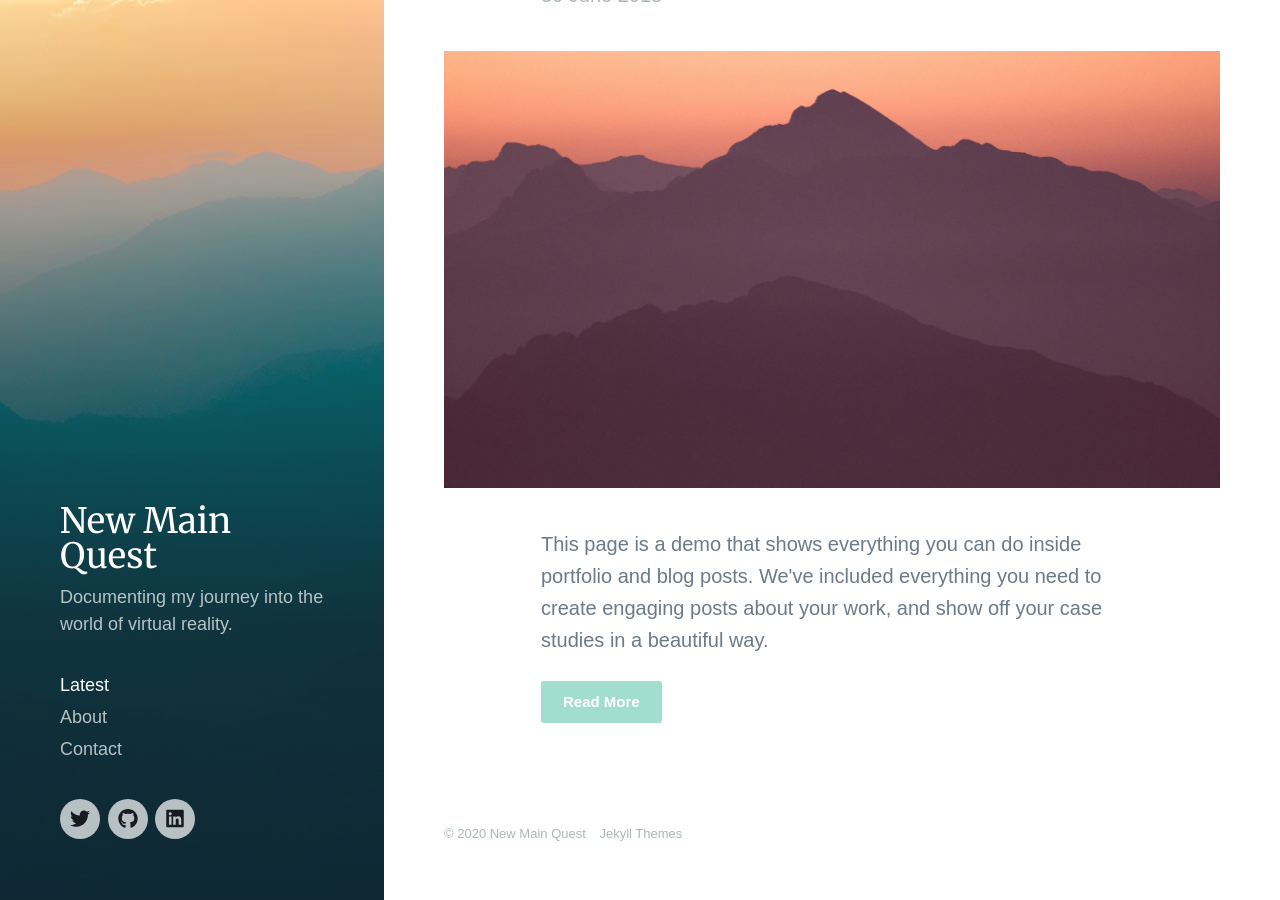
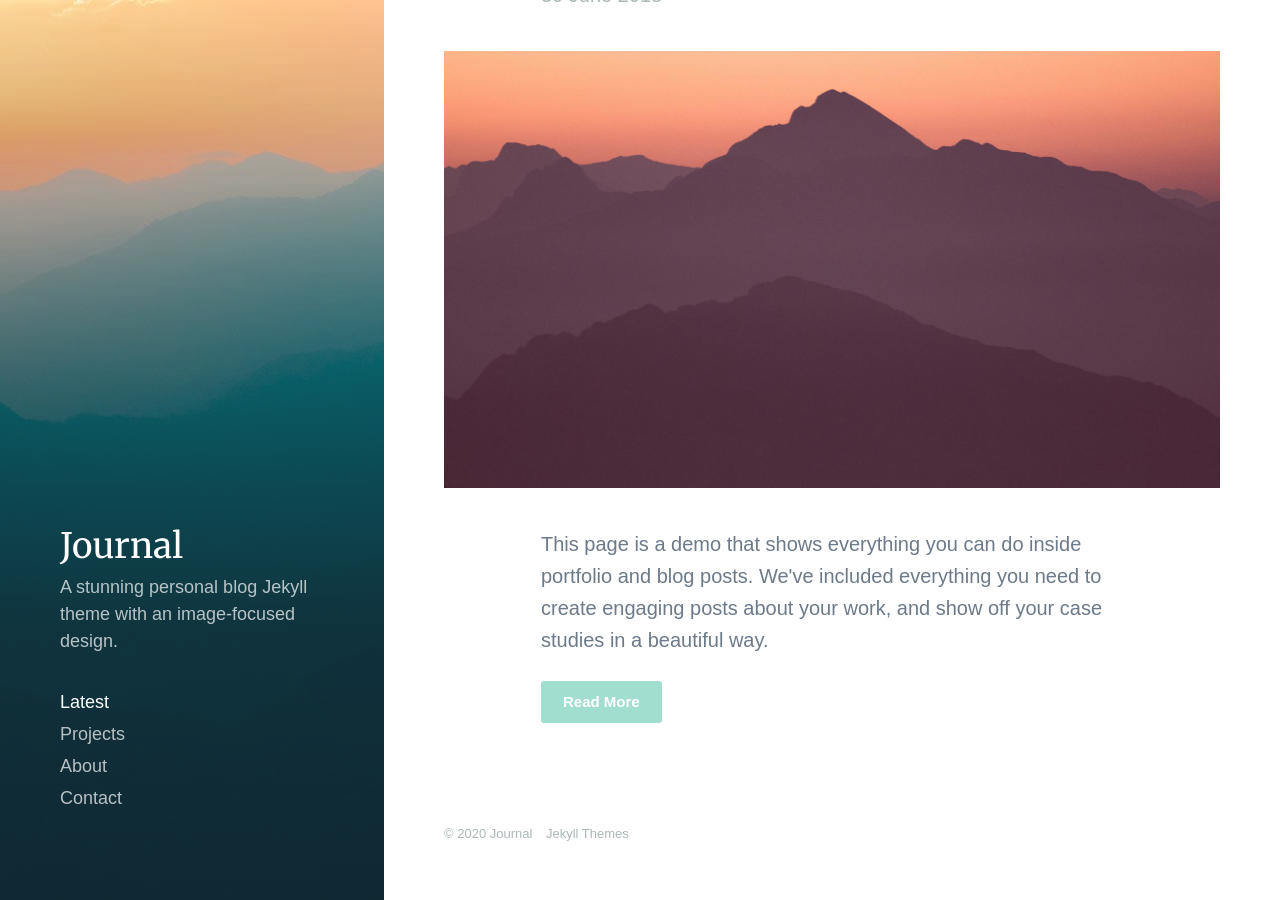
Before and after one commit to amandaparks/amandaparks.github.io, a Jekyll site: the page built from index.html, in a window 1280 px wide and 900 px high, scrolled down 133 px. Built offline with Jekyll 4.4.1, drawn with Linux system fonts in a browser that asks for light colours; nearby versions of some CDN libraries; some web fonts are replaced; the list of posts is cut into pages by our own code; part of the change alters nothing that is shown.

Commit message:
Revert "Replacing site name"
This reverts commit 1623b50c8521c182c3fb551cdba1fe41c6e951b8.

```diff
--- a/_config.yml
+++ b/_config.yml
@@ -1,4 +1,4 @@
-site: New Main Quest
+site: Journal Jekyll Theme
 
 url:
 baseurl:
--- a/_data/settings.yml
+++ b/_data/settings.yml
@@ -1,6 +1,6 @@
 basic_settings:
-  site_title: New Main Quest
-  site_tagline: Documenting my journey into the world of virtual reality.
+  site_title: Journal
+  site_tagline: A stunning personal blog Jekyll theme with an image-focused design.
   favicon_image: /images/favicon.png
 
 header_settings:
@@ -12,8 +12,8 @@ menu_settings:
   menu_items:
     - title: 'Latest'
       url: '/'
-#    - title: 'Projects'
-#      url: '/projects/'
+    - title: 'Projects'
+      url: '/projects/'
     - title: 'About'
       url: '/about'
     - title: 'Contact'
@@ -23,14 +23,14 @@ grid_settings:
   grid_spacing: 10
 
 contact_settings:
-  form_action: 'https://formspree.io/xaypvqqe'
+  form_action: ''
   confirmation_url: '/thanks'
-  email_subject: 'FormSpree Message'
+  email_subject: 'Contact form submission'
   send_button_text: 'Send Message'
 
 social_settings:
   facebook_url: ''
-  twitter_url: 'https://twitter.com/aivencha'
+  twitter_url: ''
   instagram_url: ''
   snapchat_url: ''
   youtube_url: ''
@@ -46,7 +46,7 @@ social_settings:
   dribbble_url: ''
   behance_url: ''
   deviantart_url: ''
-  github_url: 'https://github.com/amandaparks'
+  github_url: ''
   reddit_url: ''
   flickr_url: ''
   etsy_url: ''
@@ -54,7 +54,7 @@ social_settings:
   soundcloud_url: ''
   spotify_url: ''
   bandcamp_url: ''
-  linkedin_url: 'https://www.linkedin.com/in/amandajaneparks/'
+  linkedin_url: ''
 
 color_settings:
   background_color: '#ffffff'
```
Also changed, not shown: 1 other file.
